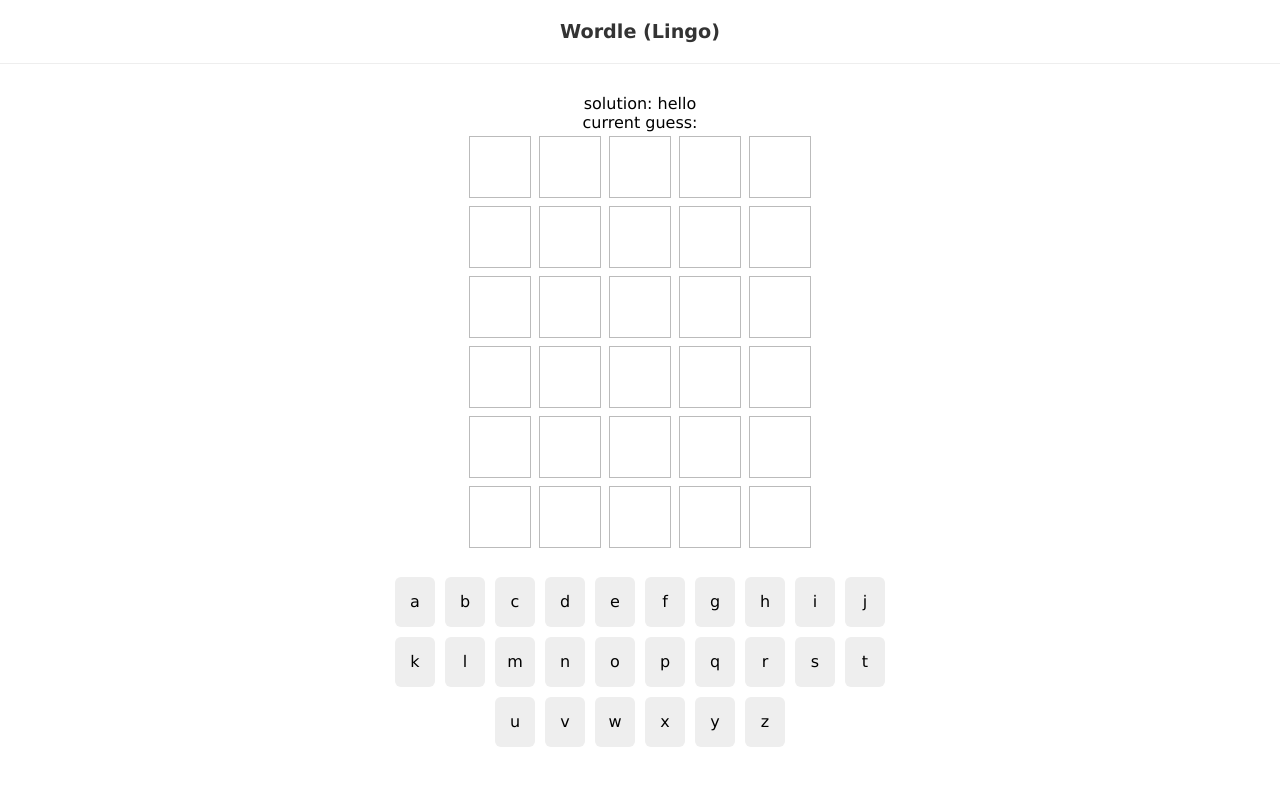
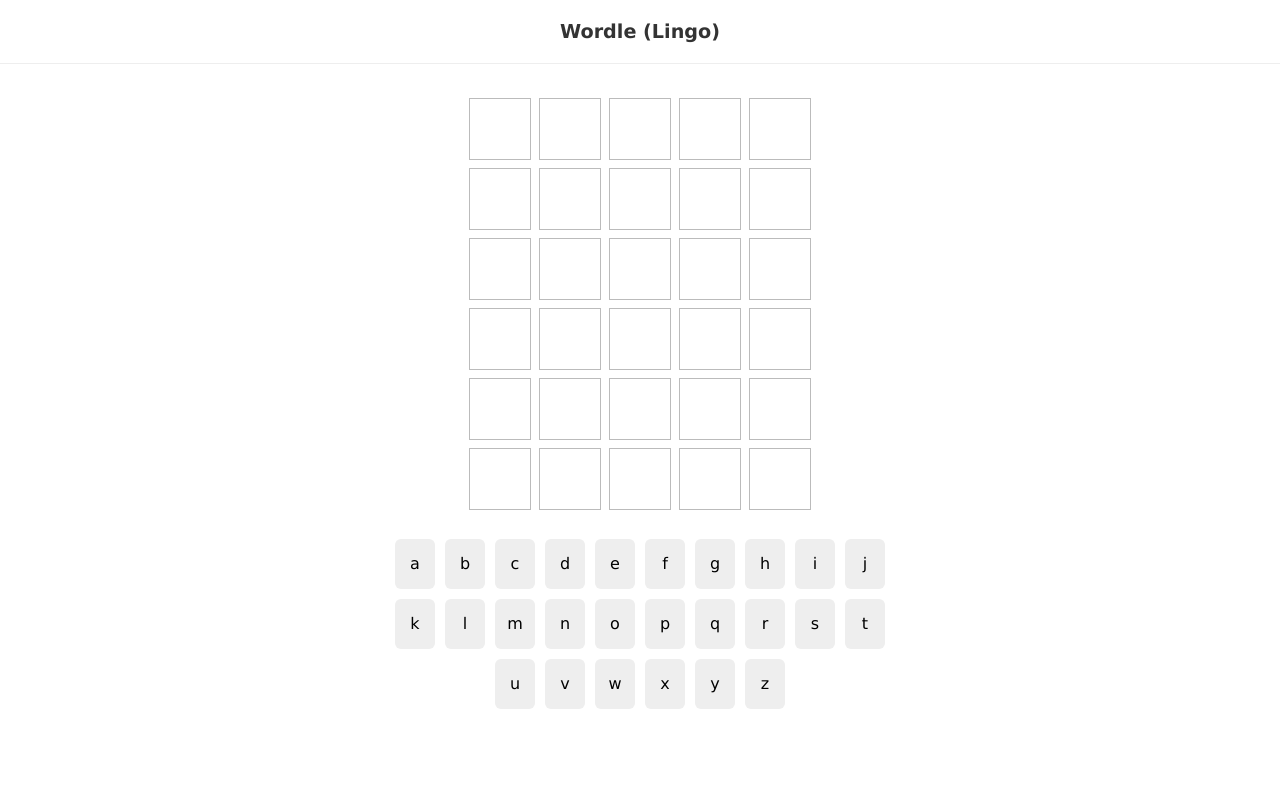
Before and after one commit to brk-a/LearnReact, a React (Create React App) app in the folder 0x07-wordle_clone/: page / in a window 1280 px wide. Shown: the top 786 px of the page. Built offline with nearby package versions, Linux system fonts and the light colour scheme; data requests are answered from the project's data file.

Commit message:
working as expected :) :)

```diff
--- a/0x07-wordle_clone/src/components/Wordle.js
+++ b/0x07-wordle_clone/src/components/Wordle.js
@@ -6,7 +6,7 @@
 
 const Wordle = ({solution}) => {
     const { currentGuess, handleKeyup, guesses, isCorrect, turn, usedKeys } = useWordle(solution);
-    const {showModal, setShowModal} = useState(false);
+    const [showModal, setShowModal] = useState(false);
 
     useEffect(() => {
       window.addEventListener('keyup', handleKeyup);
@@ -27,8 +27,8 @@
 
     return (
       <div>
-          <div>solution: {solution}</div>
-          <div>current guess: {currentGuess}</div>
+          {/* <div>solution: {solution}</div>
+          <div>current guess: {currentGuess}</div> */}
           <Grid currentGuess={currentGuess} guesses={guesses} turn={turn}/>
           <Keypad usedKeys={usedKeys}/>
           {showModal && <Modal isCorrect={isCorrect} turn={turn} solution={solution}/>}
```
